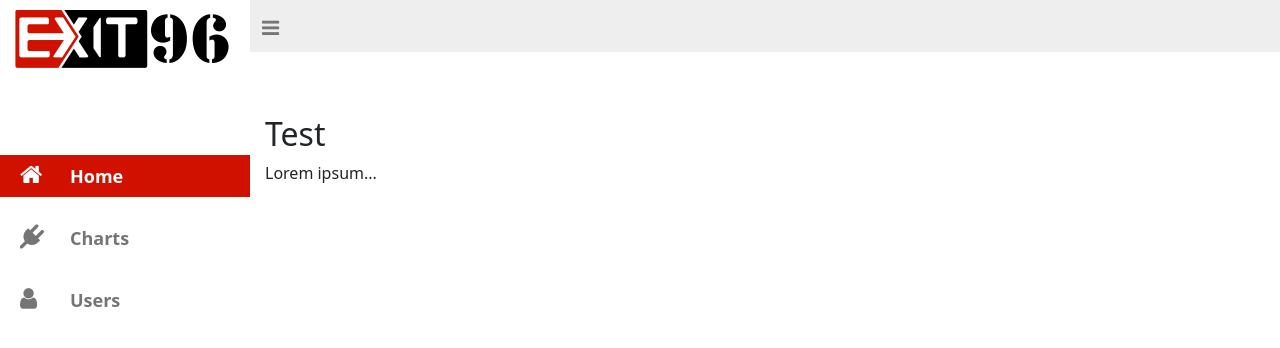
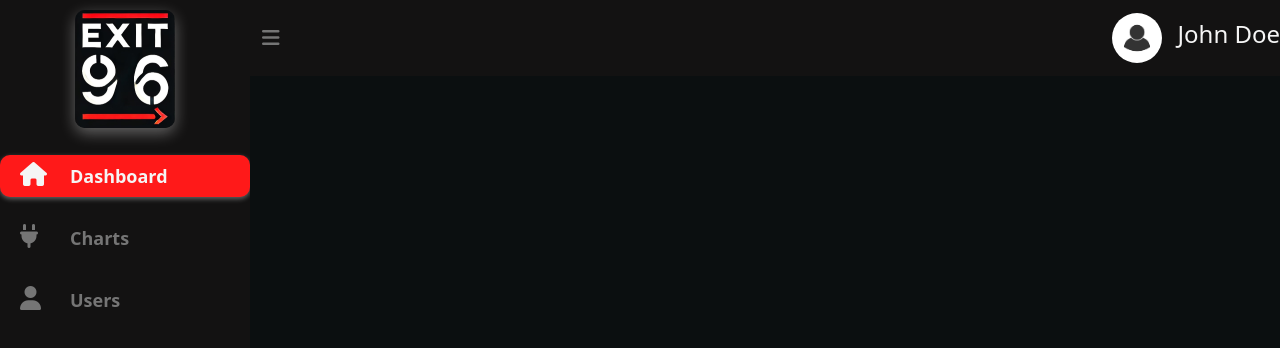
Before and after one commit to Daxrokz10/jQuery-AdminPanel, a plain HTML site: page index.html in a window 1280 px wide. Shown: the top 348 px of the page. Drawn offline with nearby package versions, Linux system fonts and the light colour scheme.

Commit message:
full theme redesign with new logo

```diff
--- a/css/general.css
+++ b/css/general.css
@@ -8,6 +8,9 @@ body {
     padding-bottom: 30px;
     position: relative;
     min-height: 100%;
+    background-color: #0b0f10;
+    overflow-x: hidden;
+    color: whitesmoke;
 }
 
 /* NAVBAR */
@@ -37,7 +40,7 @@ body {
     margin-left: -250px;
     overflow-y: auto;
     overflow-x: hidden;
-    background: #fff;
+    background: #131212;
     transition: all 0.5s ease;
   }
 
@@ -54,6 +57,8 @@ body {
   }
   .sidebar-brand #nav-image-1 {
     margin-top: -10px;
+    border-radius: 10px;
+    box-shadow: rgba(255, 255, 255, 0.35) 0px 5px 15px;
   }
   .sidebar-brand #nav-image-2{
     margin-left: -180px;
@@ -82,8 +87,11 @@ body {
   .sidebar-nav > li > a:hover,
   .sidebar-nav > li.active > a {
     text-decoration: none;
-    color: #fff;
-    background: #d01100;
+    color: whitesmoke;
+    background: #ff1919;
+    border-radius: 10px;
+    box-shadow: rgba(255, 255, 255, 0.35) 0px 2px 5px;
+
   }
   .sidebar-nav > li > a i.fa {
     font-size: 24px;
@@ -101,7 +109,7 @@ body {
   }
   #navbar-wrapper .navbar {
     border-width: 0 0 0 0;
-    background-color: #eee;
+    background-color: #131212;
     font-size: 24px;
     margin-bottom: 0;
     border-radius: 0;
@@ -110,7 +118,8 @@ body {
     color: #757575;
   }
   #navbar-wrapper .navbar a:hover {
-    color: #d01100;
+    color: #ff1919;
+    border-radius: 10px;
   }
 
   #main-content-wrapper {
@@ -123,3 +132,14 @@ body {
     position: absolute;
     margin-right: -250px;
   }
+
+  .current-user{
+    transform: translateX(800px);
+  }
+  .current-user img{
+    height: 50px;
+    width: 50px;
+    border-radius: 50%;
+  }
+
+/* CONTENT */
--- a/index.html
+++ b/index.html
@@ -11,6 +11,7 @@
 
     <!-- FONT AWESOME CSS -->
     <link rel="stylesheet" href="https://maxcdn.bootstrapcdn.com/font-awesome/4.7.0/css/font-awesome.min.css">
+    <link rel="stylesheet" href="https://cdnjs.cloudflare.com/ajax/libs/font-awesome/6.7.1/css/all.min.css" integrity="sha512-5Hs3dF2AEPkpNAR7UiOHba+lRSJNeM2ECkwxUIxC1Q/FLycGTbNapWXB4tP889k5T5Ju8fs4b1P5z/iB4nMfSQ==" crossorigin="anonymous" referrerpolicy="no-referrer" />
 
     <!-- jQuery JS -->
     <script src="./js/jquery-3.7.1.min.js"></script>
@@ -32,12 +33,12 @@
 
             <aside id="sidebar-wrapper">
               <div class="sidebar-brand">
-                <img id="nav-image-1" src="./assets/images/Exit 96 Transparent.png" alt="">
+                <img id="nav-image-1" src="./assets/images/exit96-modern-logo-small.png" alt="">
                 <img id="nav-image-2" src="./assets/images/Exit 96 final sq 2.png" alt="">
               </div>
               <ul class="sidebar-nav">
                 <li class="active">
-                  <a href="#"><i class="fa fa-home"></i>Home</a>
+                  <a href="#"><i class="fa fa-home"></i>Dashboard</a>
                 </li>
                 <li>
                   <a href="#"><i class="fa fa-plug"></i>Charts</a>
@@ -51,8 +52,21 @@
             <div id="navbar-wrapper">
               <nav class="navbar navbar-inverse">
                 <div class="container-fluid">
-                  <div class="navbar-header">
+                  <div class="navbar-header d-flex align-items-center">
                     <a href="#" class="navbar-brand" id="sidebar-toggle"><i class="fa fa-bars"></i></a>
+                    <div class="current-user d-flex align-items-center ms-3">
+                      <img src="./assets/images/user-image.jpg" alt="user-image">
+                      <p id="user-name" class="mt-2 ms-3">John Doe</p>
+
+                      <div class="dropdown-left ms-2">
+                        <a class="dropdown-toggle" href="#" role="button" data-bs-toggle="dropdown" aria-expanded="false"></a>
+
+                        <ul class="dropdown-menu">
+                          <li><a class="dropdown-item" href="#">Logout</a></li>
+                        </ul>
+                      </div>
+
+                    </div>
                   </div>
                 </div>
               </nav>
@@ -63,8 +77,9 @@
             <section id="main-content-wrapper">
                 <div class="row">
                   <div class="col-lg-12">
-                    <h2 class="content-title">Test</h2>
-                    <p>Lorem ipsum...</p>
+
+
+
                   </div>
                 </div>
             </section>
```
Also changed, not shown: assets/images/Exit 96 final sq 2.png, assets/images/edited_exit_96.png (added), assets/images/exit96-modern-logo-small.png (added), assets/images/exit96-modern-logo.jpg (added), assets/images/user-image.jpg (added).
